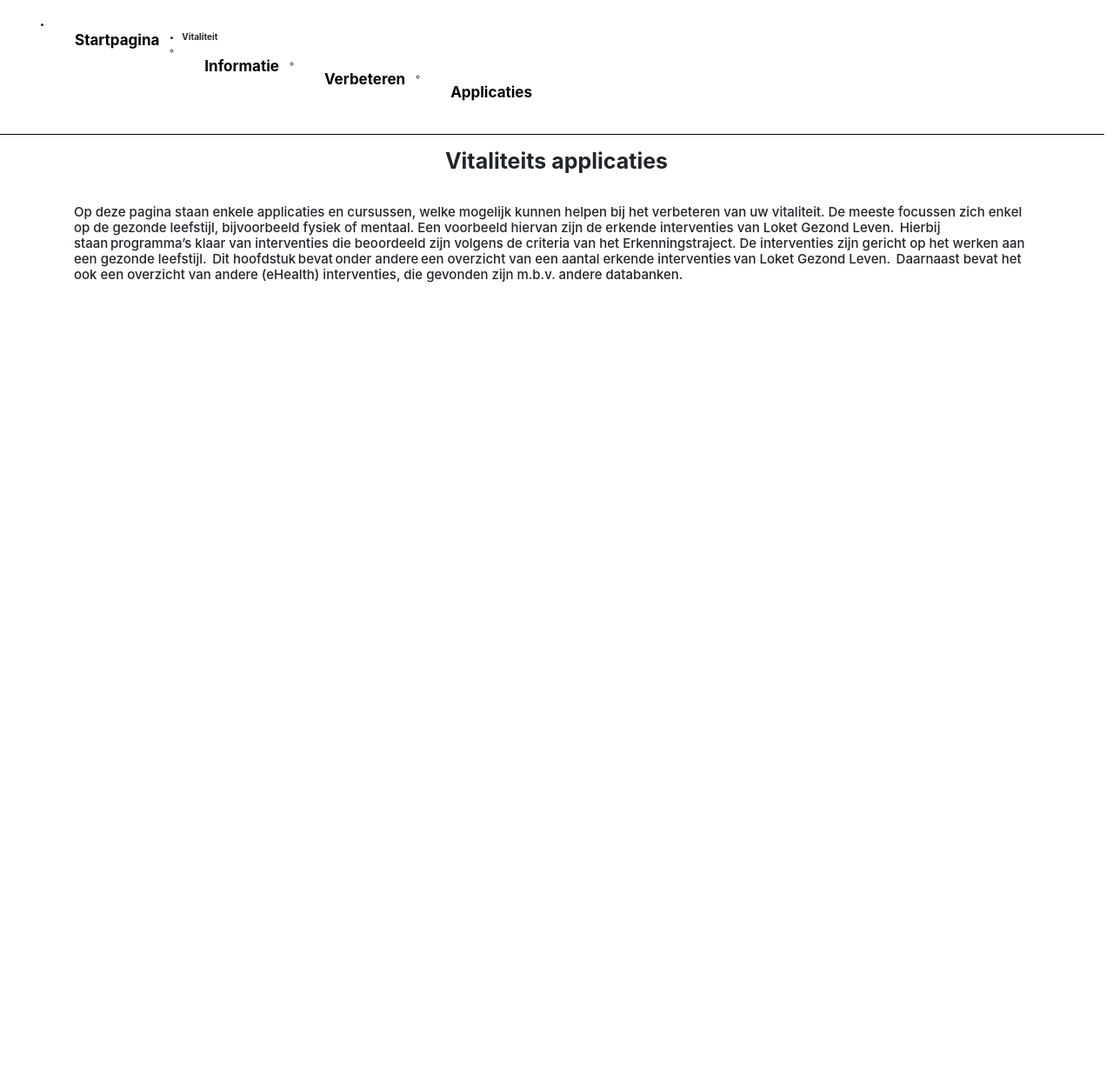
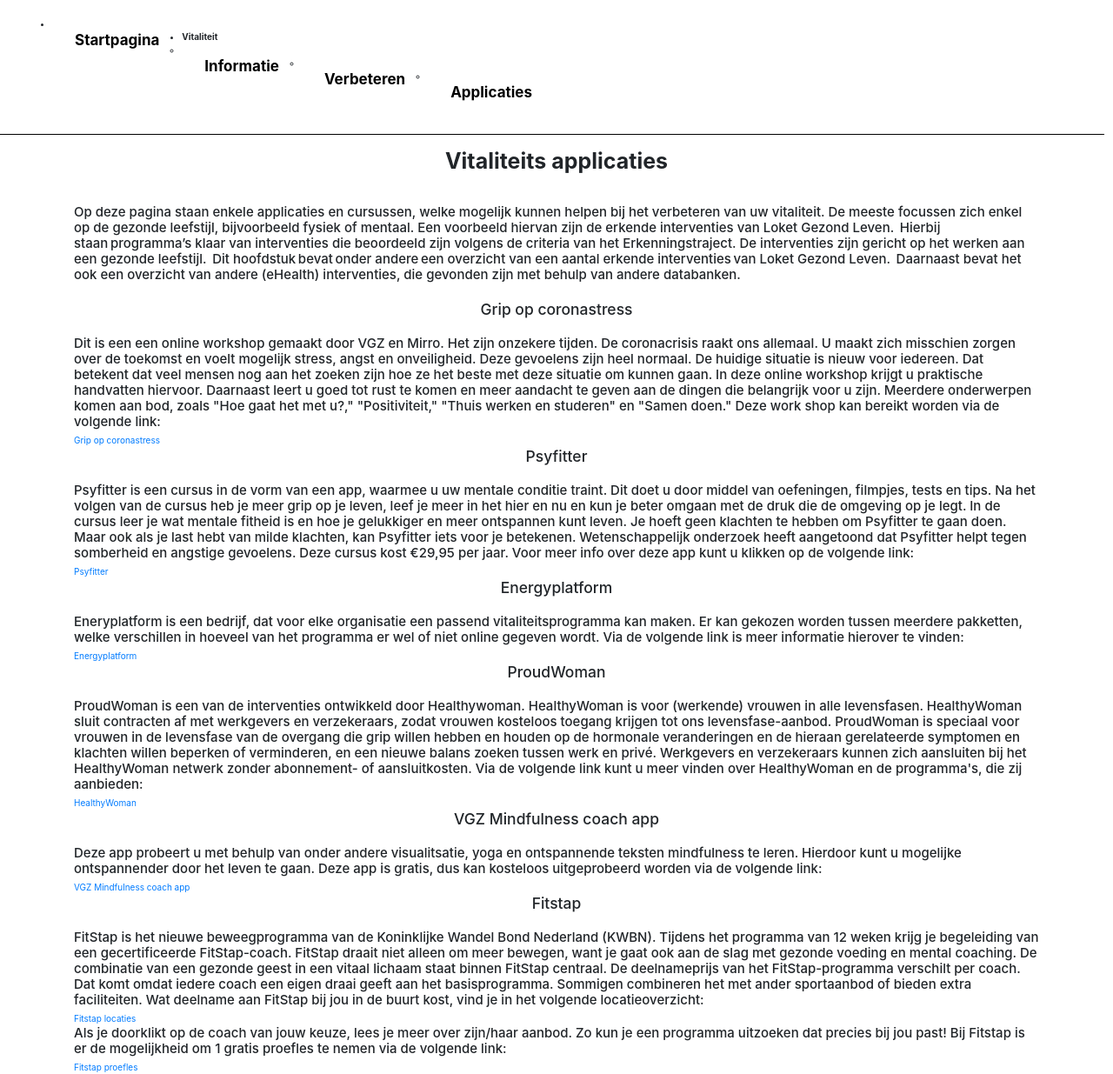
Before and after one commit to LorroWijn/eHealth, a Django app: page /vitaliteit/applicaties/ in a window 1280 px wide. Shown: the whole page at 87% size. Before the commit the page ends 325 px from the top, so only its background shows below. Run offline with Django 3.2, Linux system fonts and the light colour scheme; some libraries are stand-ins or nearby versions.

Commit message:
Apps toegevoegd aan informatiepagina's

```diff
--- a/templates/vitaliteit/vitaliteit_applicaties.html
+++ b/templates/vitaliteit/vitaliteit_applicaties.html
@@ -28,9 +28,72 @@
           Hierbij staan programma’s klaar van interventies die beoordeeld zijn volgens de criteria van het Erkenningstraject.
           De interventies zijn gericht op het werken aan een gezonde leefstijl.
           Dit hoofdstuk bevat onder andere een overzicht van een aantal erkende interventies van Loket Gezond Leven.
-            Daarnaast bevat het ook een overzicht van andere (eHealth) interventies, die gevonden zijn m.b.v. andere databanken. </h4>
+          Daarnaast bevat het ook een overzicht van andere (eHealth) interventies, die gevonden zijn met behulp van andere databanken. </h4>
         <br>
-
+        <h3 class="subtitle"> Grip op coronastress</h3>
+        <br>
+        <h4>Dit is een een online workshop gemaakt door VGZ en Mirro. Het zijn onzekere tijden. De coronacrisis raakt ons allemaal.
+          U maakt zich misschien zorgen over de toekomst en voelt mogelijk stress, angst en onveiligheid. Deze gevoelens zijn heel normaal.
+          De huidige situatie is nieuw voor iedereen. Dat betekent dat veel mensen nog aan het zoeken zijn hoe ze het beste met deze situatie om kunnen gaan.
+          In deze online workshop krijgt u praktische handvatten hiervoor. Daarnaast leert u goed tot rust te komen en meer aandacht te geven aan de dingen die belangrijk voor u zijn.
+          Meerdere onderwerpen komen aan bod, zoals "Hoe gaat het met u?," "Positiviteit," "Thuis werken en studeren" en "Samen doen."
+          Deze work shop kan bereikt worden via de volgende link:
+        </h4>
+        <a href="https://www.vgz.nl/gezond-leven/services/grip-op-coronastress">Grip op coronastress</a>
+        <br>
+        <h3 class="subtitle">Psyfitter</h3>
+        <br>
+        <h4>Psyfitter is een cursus in de vorm van een app, waarmee u uw mentale conditie traint. Dit doet u door middel van oefeningen, filmpjes, tests en tips.
+          Na het volgen van de cursus heb je meer grip op je leven, leef je meer in het hier en nu en kun je beter omgaan met de druk die de omgeving op je legt.
+          In de cursus leer je wat mentale fitheid is en hoe je gelukkiger en meer ontspannen kunt leven. Je hoeft geen klachten te hebben om Psyfitter te gaan doen.
+          Maar ook als je last hebt van milde klachten, kan Psyfitter iets voor je betekenen.
+          Wetenschappelijk onderzoek heeft aangetoond dat Psyfitter helpt tegen somberheid en angstige gevoelens.
+          Deze cursus kost €29,95 per jaar.
+          Voor meer info over deze app kunt u klikken op de volgende link:
+        </h4>
+        <a href="https://www.psyfitter.nl/">Psyfitter</a>
+        <br>
+        <h3 class="subtitle">Energyplatform</h3>
+        <br>
+        <h4>Eneryplatform is een bedrijf, dat voor elke organisatie een passend vitaliteitsprogramma kan maken.
+          Er kan gekozen worden tussen meerdere pakketten, welke verschillen in hoeveel van het programma er wel of niet online gegeven wordt.
+          Via de volgende link is meer informatie hierover te vinden:
+        </h4>
+        <a href="https://energyplatform.nl/">Energyplatform</a>
+        <br>
+        <h3 class="subtitle">ProudWoman</h3>
+        <br>
+        <h4>ProudWoman is een van de interventies ontwikkeld door Healthywoman. HealthyWoman is voor (werkende) vrouwen in alle levensfasen.
+          HealthyWoman sluit contracten af met werkgevers en verzekeraars, zodat vrouwen kosteloos toegang krijgen tot ons levensfase-aanbod.
+          ProudWoman is speciaal voor vrouwen in de levensfase van de overgang die grip willen hebben en houden op de hormonale veranderingen
+          en de hieraan gerelateerde symptomen en klachten willen beperken of verminderen, en een nieuwe balans zoeken tussen werk en privé.
+          Werkgevers en verzekeraars kunnen zich aansluiten bij het HealthyWoman netwerk zonder abonnement- of aansluitkosten.
+          Via de volgende link kunt u meer vinden over HealthyWoman en de programma's, die zij aanbieden:
+        </h4>
+        <a href="https://healthywoman.nl/our-services/ ">HealthyWoman</a>
+        <br>
+        <h3 class="subtitle">VGZ Mindfulness coach app</h3>
+        <br>
+        <h4>Deze app probeert u met behulp van onder andere visualitsatie, yoga en ontspannende teksten mindfulness te leren.
+          Hierdoor kunt u mogelijke ontspannender door het leven te gaan. Deze app is gratis, dus kan kosteloos uitgeprobeerd worden via de volgende link:
+        </h4>
+        <a href="https://www.vgz.nl/mindfulness-coach-app">VGZ Mindfulness coach app</a>
+        <br>
+        <h3 class="subtitle">Fitstap</h3>
+        <br>
+        <h4>FitStap is het nieuwe beweegprogramma van de Koninklijke Wandel Bond Nederland (KWBN). Tijdens het programma van 12 weken krijg je begeleiding van
+          een gecertificeerde FitStap-coach. FitStap draait niet alleen om meer bewegen, want je gaat ook aan de slag met gezonde voeding en mental coaching.
+          De combinatie van een gezonde geest in een vitaal lichaam staat binnen FitStap centraal. De deelnameprijs van het FitStap-programma verschilt per coach.
+          Dat komt omdat iedere coach een eigen draai geeft aan het basisprogramma. Sommigen combineren het met ander sportaanbod of bieden extra faciliteiten.
+          Wat deelname aan FitStap bij jou in de buurt kost, vind je in het volgende locatieoverzicht:
+        </h4>
+        <a href="https://www.fitstap.nl/locaties/">Fitstap locaties</a>
+        <h4>
+          Als je doorklikt op de coach van jouw keuze, lees je meer over zijn/haar aanbod.
+          Zo kun je een programma uitzoeken dat precies bij jou past! Bij Fitstap is er de mogelijkheid om 1 gratis proefles te nemen via de volgende link:
+        </h4>
+        <a href="https://www.fitstap.nl/proefles/">Fitstap proefles</a>
+        <br>
       </div>
     </div>
 
```
Also changed, not shown: templates/mainpage/mainpage_index.html (+16 -16 lines). Lines whose indentation alone changed are shown as unchanged.
